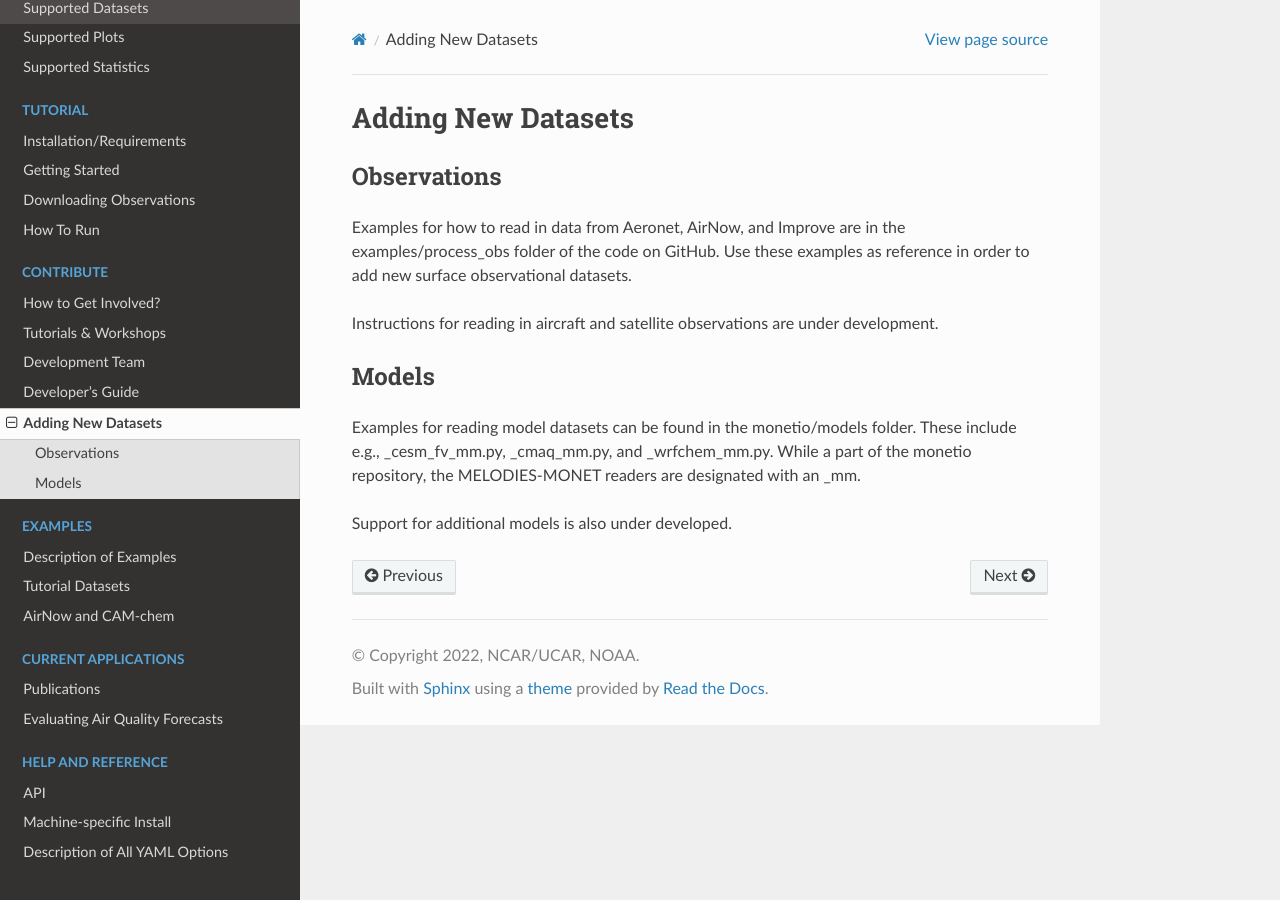
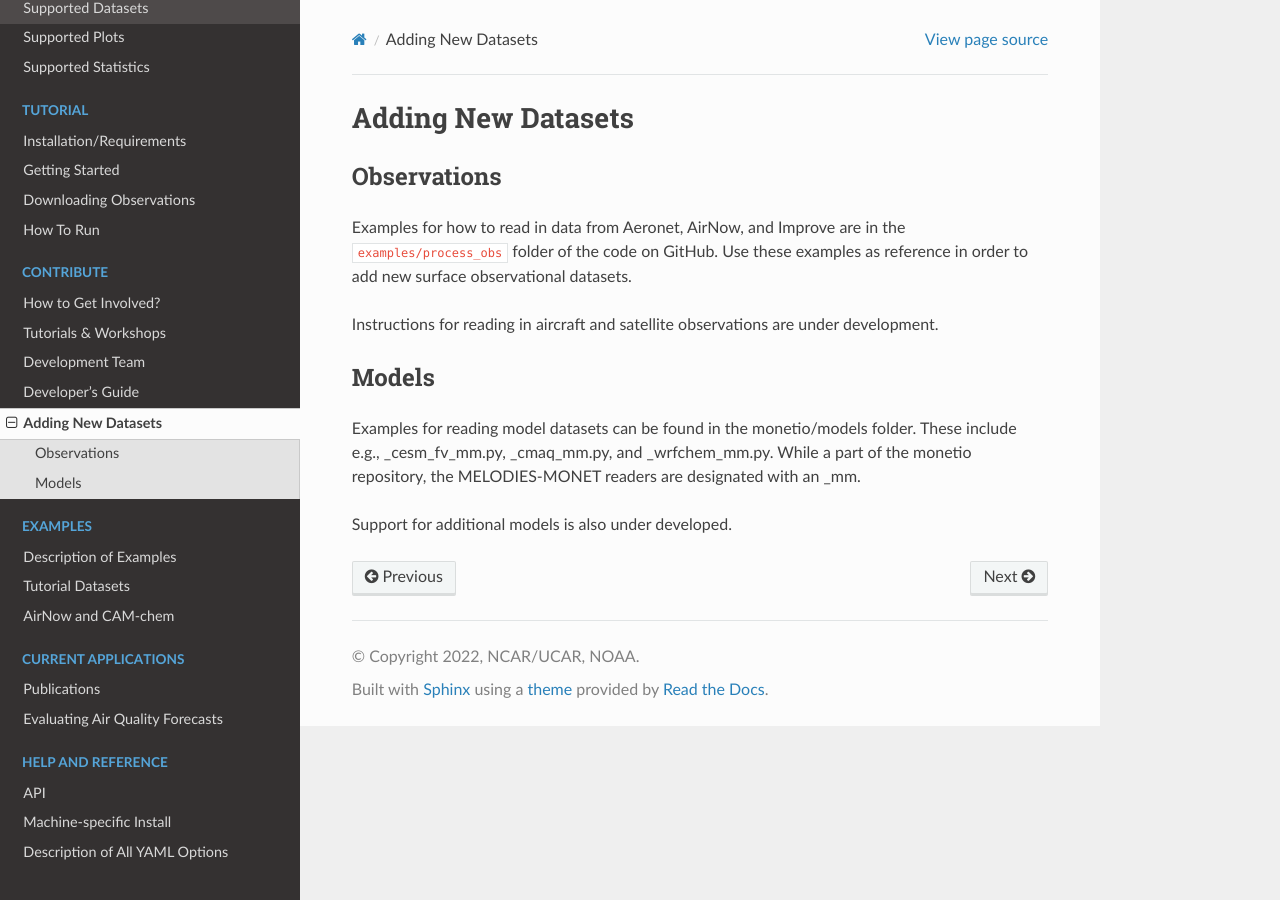
Before and after one commit to NOAA-CSL/MELODIES-MONET, a Sphinx documentation site: the page built from docs/develop/datasets.rst, in a window 1280 px wide. Built offline with Sphinx 7.4.7 and the Read the Docs theme 2.0.0, drawn with Linux system fonts in a browser that asks for light colours; pages that are not in the unit, such as notebooks, are missing from menus.

```diff
--- a/docs/develop/datasets.rst
+++ b/docs/develop/datasets.rst
@@ -5,7 +5,7 @@ Observations
 ------------
 
 Examples for how to read in data from Aeronet, AirNow, and Improve are in the
-examples/process_obs folder of the code on GitHub. Use these examples
+``examples/process_obs`` folder of the code on GitHub. Use these examples
 as reference in order to add new surface observational datasets.
 
 Instructions for reading in aircraft and satellite observations are under development.
```
